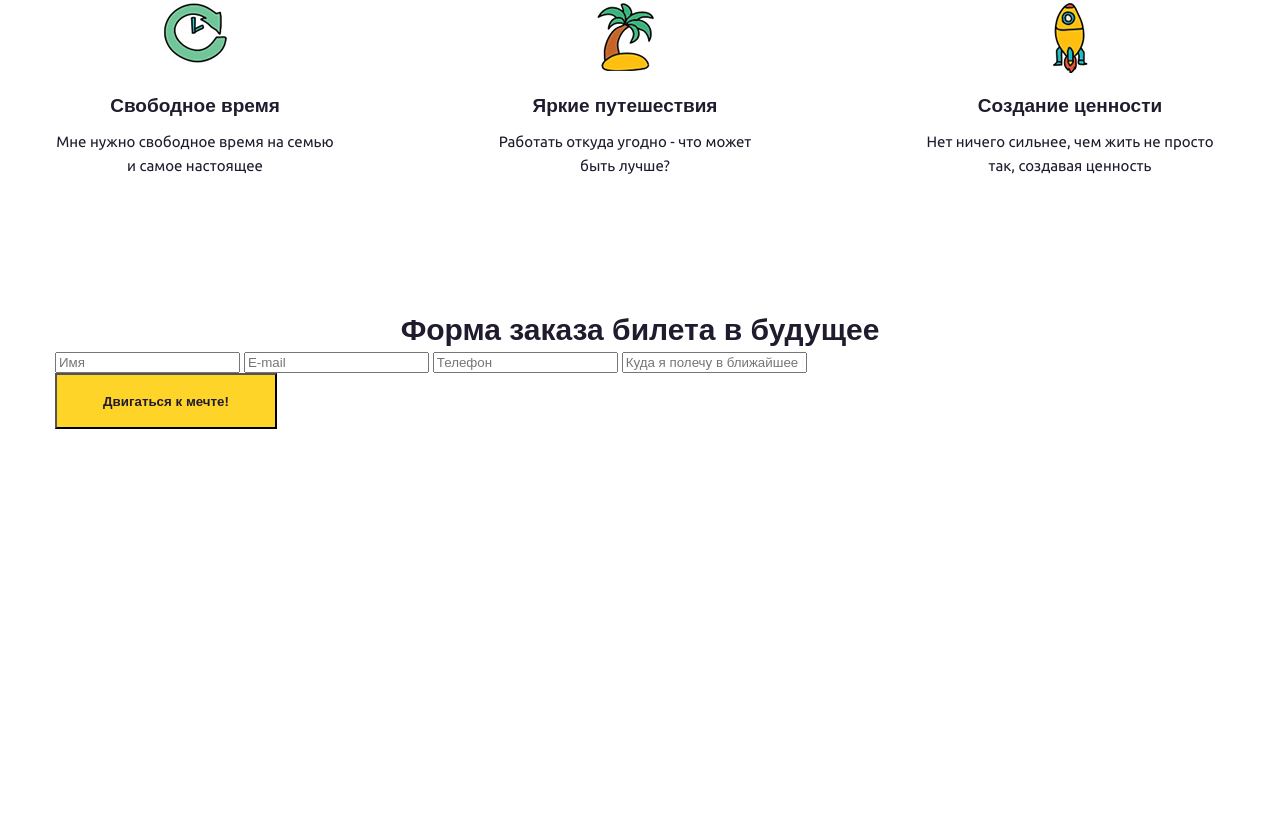
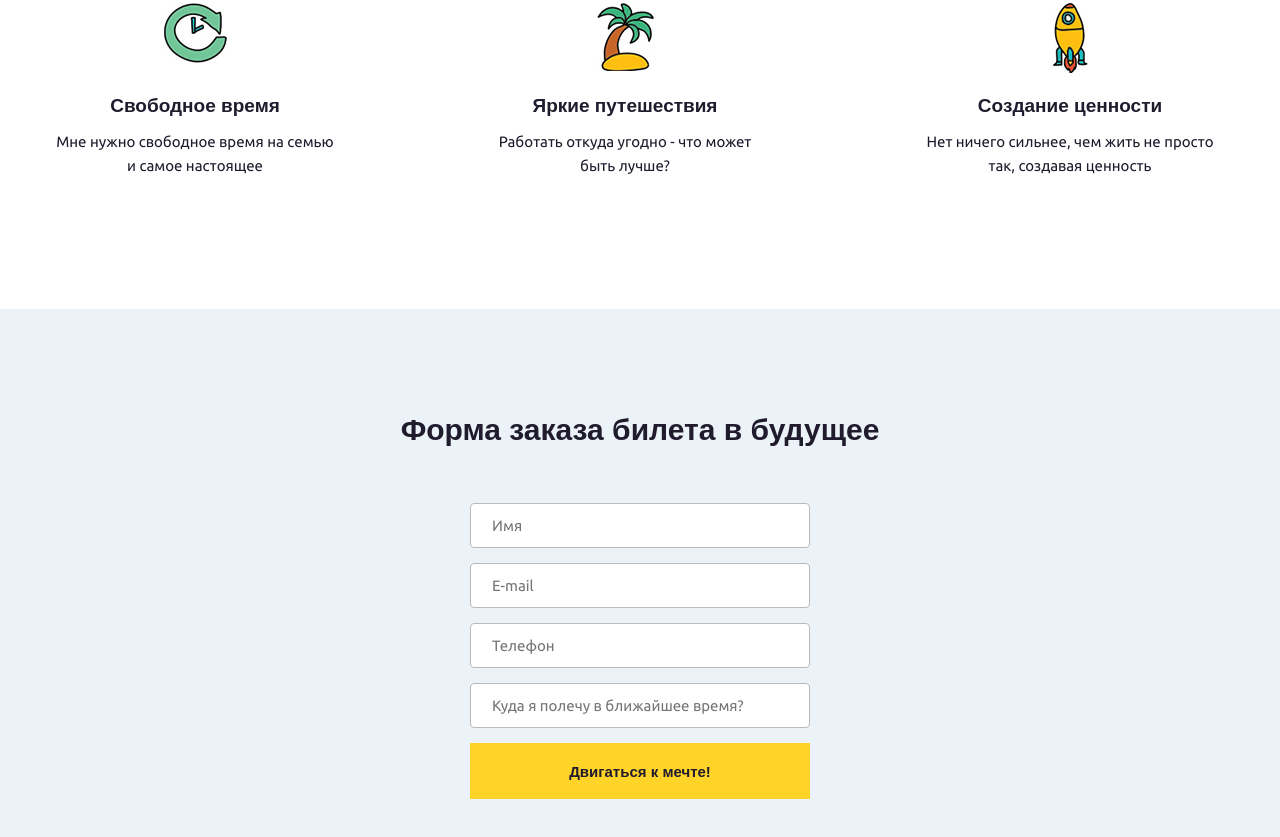
Before and after one commit to ivan-ust402/Creating-a-landing-page-fix, a plain HTML site: page index.html in a window 1280 px wide. Shown: the part 1042-1879 px from the top of the page. Before the commit the page ends 1471 px from the top, so only its background shows below. Drawn offline with nearby package versions, Linux system fonts and the light colour scheme.

Commit message:
css: added styles to the ticket section

```diff
--- a/css/style.css
+++ b/css/style.css
@@ -70,6 +70,7 @@ p {
 .btn {
     font-family: 'Monserrat', sans-serif;
     font-weight: 900;
+    font-size: 15px;
     background: #ffd429;
     color: #201b2d;
     display: block;
@@ -132,3 +133,37 @@ p {
     width: 310px;
     background: url(../img/icon3.jpeg) no-repeat center top;
 }
+
+.ticket {
+    background-color: #ecf3f8;
+    padding-top: 100px;
+    padding-bottom: 100px;
+}
+
+.form {
+    margin-top: 52px;
+    margin-left: auto;
+    margin-right: auto;
+}
+
+.input {
+    width: 340px;
+    height: 45px;
+    font-family: 'Ubuntu', sans-serif;
+    font-weight: 400;
+    font-size: 15px;
+    color: #85828c;
+    border: 1px solid #bbb;
+    border-radius: 4px;
+    padding-left: 21px;
+    display: block;
+    margin-bottom: 15px;
+    margin-left: auto;
+    margin-right: auto;
+}
+
+.btn-button {
+    width: 340px;
+    border: 0;
+    margin: 0 auto;
+}
--- a/index.html
+++ b/index.html
@@ -49,10 +49,10 @@
         <div class="container">
             <h2 class="section-title">Форма заказа билета в будущее</h2>
             <form action="#" class="form">
-                <input type="text" class="name" placeholder="Имя" required>
-                <input type="email" class="email" placeholder="E-mail" required>
-                <input type="phone" class="phone" placeholder="Телефон" required>
-                <input type="text" class="answer" placeholder="Куда я полечу в ближайшее время?" required>
+                <input type="text" class="input" placeholder="Имя" required>
+                <input type="email" class="input" placeholder="E-mail" required>
+                <input type="phone" class="input" placeholder="Телефон" required>
+                <input type="text" class="input" placeholder="Куда я полечу в ближайшее время?" required>
                 <button class="btn btn-button">Двигаться к мечте!</button>
             </form>
         </div>
```
